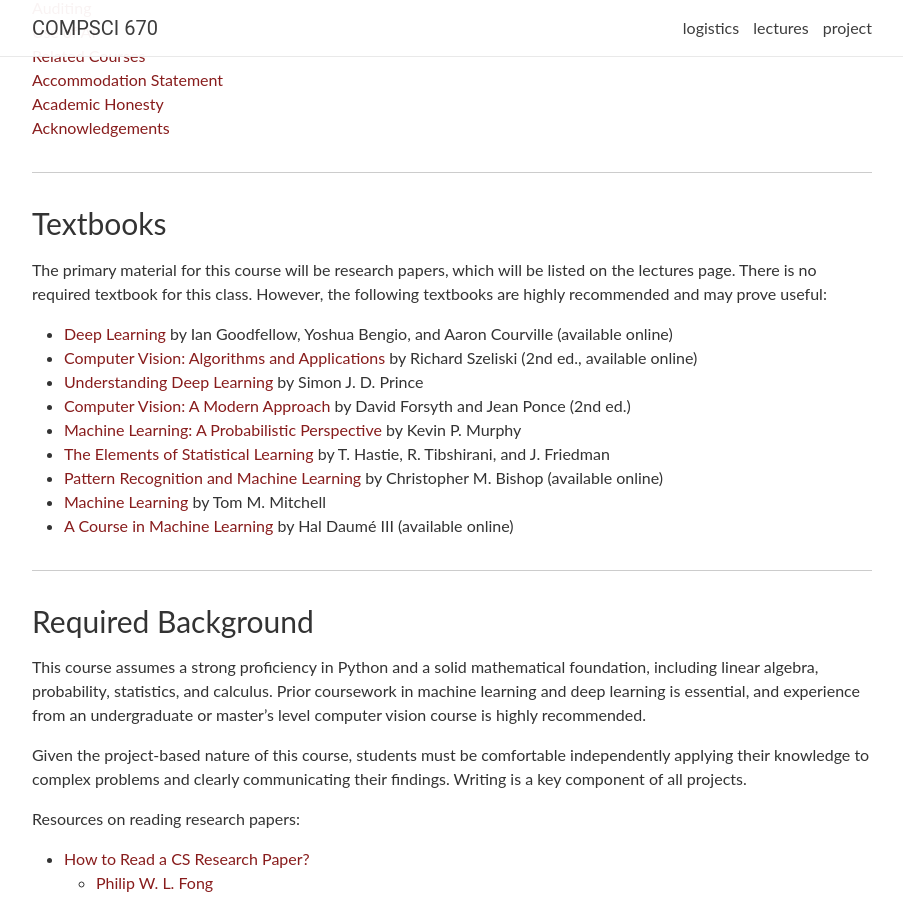
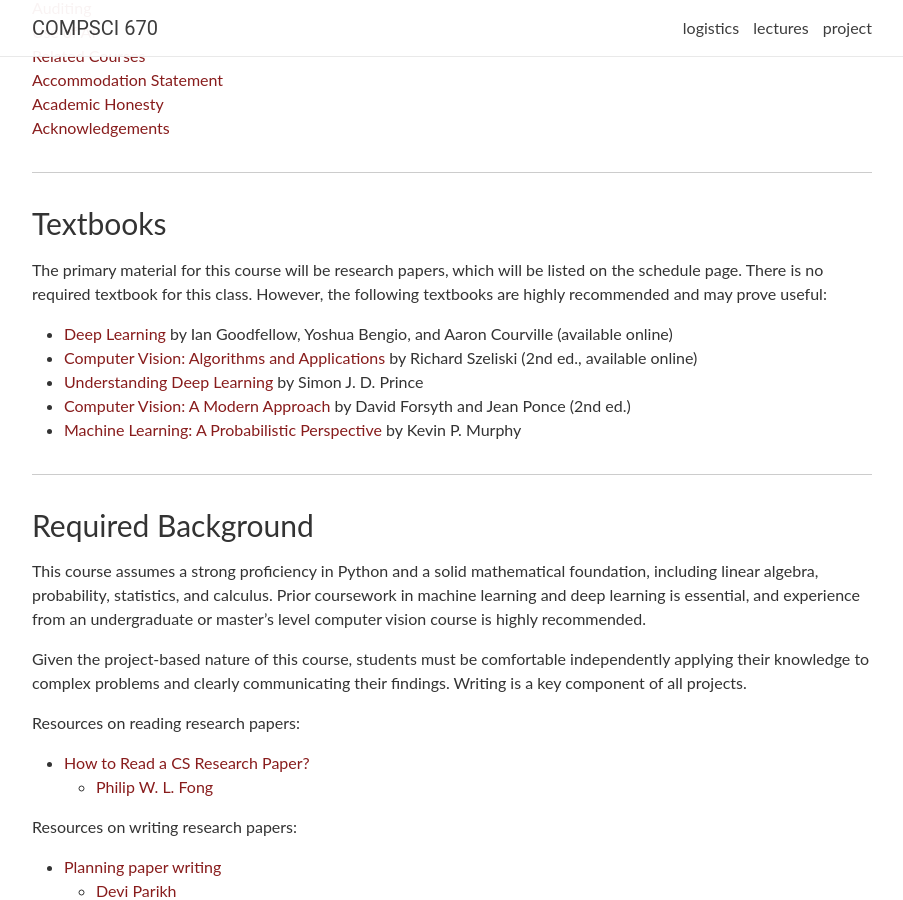
Before and after one commit to cvl-umass/compsci670-fall-2024, a Jekyll site: the page built from _pages/logistics.md, in a window 1280 px wide and 900 px high, scrolled down 320 px. Shown: the whole window, without its empty margins (188-1091 px from the left). Built offline with Jekyll 4.4.1, drawn with Linux system fonts in a browser that asks for light colours; nearby versions of some CDN libraries; comment, search, counter and statistics services are not loaded.

Commit message:
typos, bug fixes, and small edits

```diff
--- a/_config.yml
+++ b/_config.yml
@@ -6,12 +6,12 @@ name: COMPSCI 670
 title: Computer Vision
 email: gvanhorn@umass.edu
 description: >
-  COMPSCI 670 - Computer Vision - University of Massachusetts, Amherst - Spring 2024
+  COMPSCI 670 - Computer Vision - University of Massachusetts, Amherst - Fall 2024
 footer_text: >
   Based on the <a href=https://sailinglab.github.io/pgm-spring-2019/>PGM course</a> at CMU, powered by <a href="http://jekyllrb.com/" target="_blank">jekyll</a> with <a href="https://github.com/alshedivat/al-folio">al-folio</a> theme.
 
 url: https://cvl-umass.github.io/ # the base hostname & protocol for your site
-baseurl: compsci670-spring-2024 # the subpath of your site, e.g. /blog/
+baseurl: compsci670-fall-2024 # the subpath of your site, e.g. /blog/
 
 # -----------------------------------------------------------------------------
 # Social integration
--- a/_pages/logistics.md
+++ b/_pages/logistics.md
@@ -11,17 +11,13 @@ title: Logistics
 
 ### Textbooks
 
-The primary material for this course will be research papers, which will be listed on the lectures page. There is no required textbook for this class. However, the following textbooks are highly recommended and may prove useful:
+The primary material for this course will be research papers, which will be listed on the schedule page. There is no required textbook for this class. However, the following textbooks are highly recommended and may prove useful:
 
 * [Deep Learning](https://www.deeplearningbook.org/) by Ian Goodfellow, Yoshua Bengio, and Aaron Courville (available online)
 * [Computer Vision: Algorithms and Applications](https://szeliski.org/Book/) by Richard Szeliski (2nd ed., available online)
 * [Understanding Deep Learning](https://udlbook.github.io/udlbook/) by Simon J. D. Prince
 * [Computer Vision: A Modern Approach](http://luthuli.cs.uiuc.edu/~daf/book/book.html) by David Forsyth and Jean Ponce (2nd ed.)
 * [Machine Learning: A Probabilistic Perspective](https://probml.github.io/pml-book/) by Kevin P. Murphy
-* [The Elements of Statistical Learning](https://hastie.su.domains/ElemStatLearn/) by T. Hastie, R. Tibshirani, and J. Friedman
-* [Pattern Recognition and Machine Learning](https://www.microsoft.com/en-us/research/uploads/prod/2006/01/Bishop-Pattern-Recognition-and-Machine-Learning-2006.pdf) by Christopher M. Bishop (available online)
-* [Machine Learning](https://www.cs.cmu.edu/afs/cs.cmu.edu/user/mitchell/ftp/mlbook.html) by Tom M. Mitchell
-* [A Course in Machine Learning](http://ciml.info/) by Hal Daumé III (available online)
 
 ***
 
@@ -73,7 +69,7 @@ This course follows a strict project schedule, and as such, late assignments wil
 
 ***
 
-#### Regrade Policy
+### Regrade Policy
 
 If you believe there has been an error in the grading of your project artifacts, please submit a regrade request through Gradescope. We will carefully review your request, but please be aware that a regrade may result in your grade being adjusted either upward or downward. Regrade requests must be submitted within one week of the initial grade being posted.
 
```
Also changed, not shown: _pages/about.md (+1 -1 lines), _pages/project.md (+6 -6 lines).
